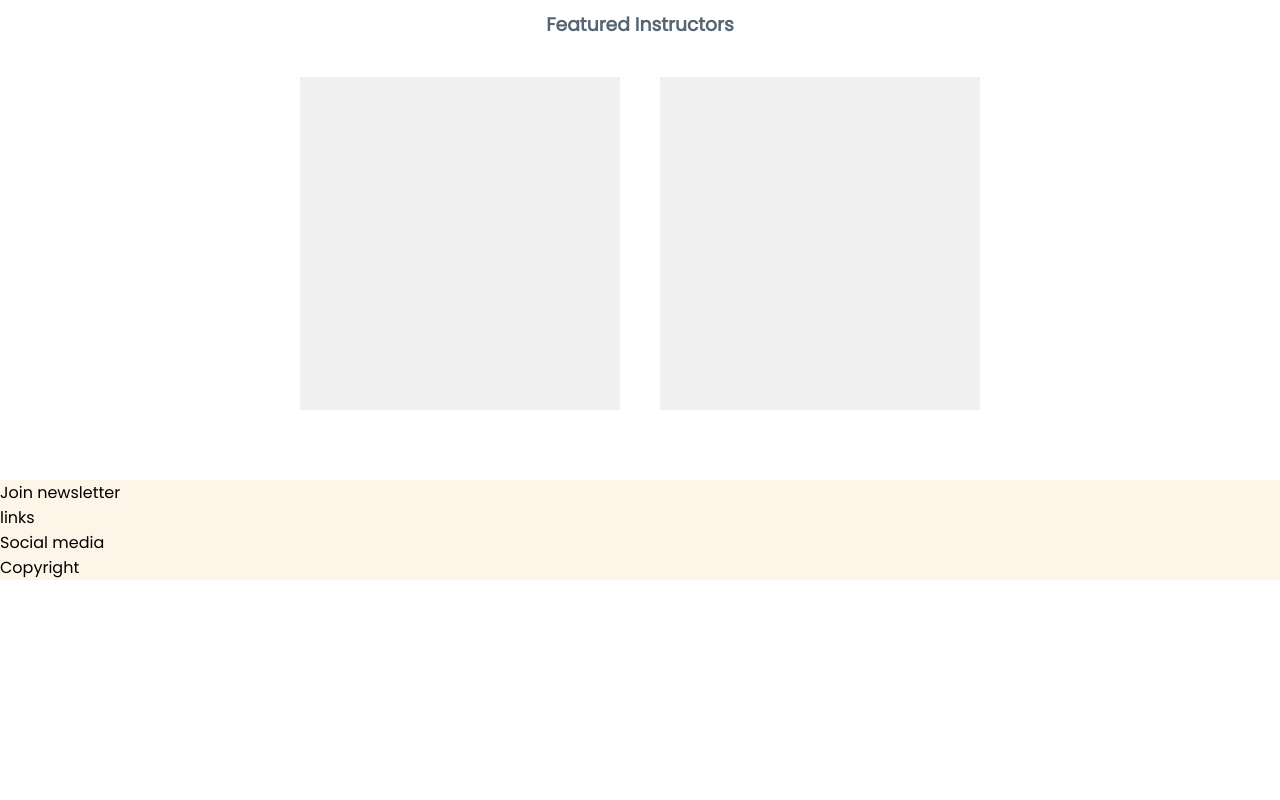
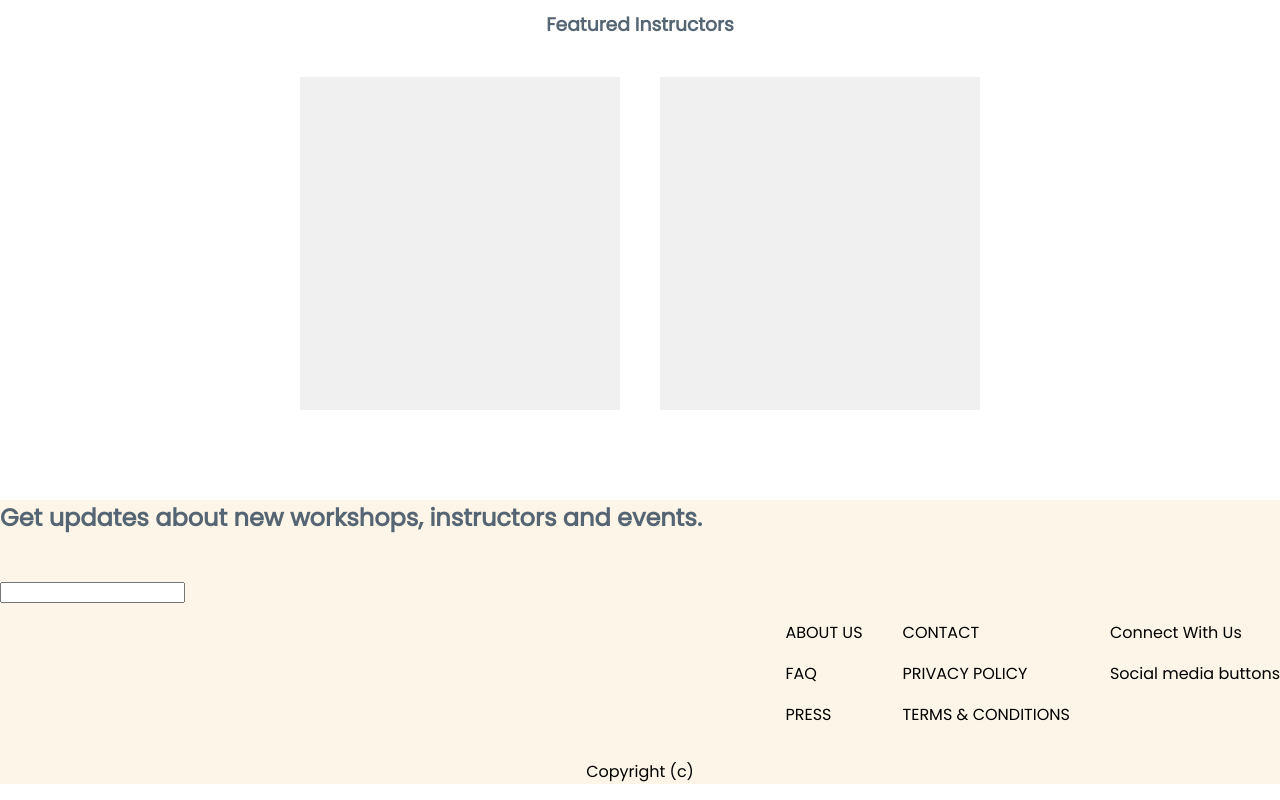
Before and after one commit to jxeer/wakeful-app, a React (Create React App) app: page / in a window 1280 px wide. Shown: the part 925-1725 px from the top of the page. Before the commit the page ends 1505 px from the top, so only its background shows below. Built offline with nearby package versions, Linux system fonts and the light colour scheme.

Commit message:
footer updates

```diff
--- a/src/App.css
+++ b/src/App.css
@@ -77,7 +77,6 @@
 #meditationTitle {
   color: #566573;
   margin: 40px;
-
 }
 
 #meditationSubTitle {
@@ -107,5 +106,15 @@
 
 footer {
   background-color: #fdf5e7;
-  text-align: left;
+
 }
+
+.footer-links {
+  display: flex;
+  flex-direction: row;
+  justify-content: flex-end;
+}
+
+.copyright {
+  text-align: center;
+}
--- a/src/App.js
+++ b/src/App.js
@@ -1,5 +1,6 @@
 import React from 'react';
 import ReactDOM from 'react-dom';
+import logo from './logo.svg';
 import './App.css';
 
 
@@ -55,10 +56,25 @@
           <br />
           <br />
           <footer>
-            Join newsletter <br />
-            links <br />
-            Social media <br />
-            Copyright <br />
+            <h2>Get updates about new workshops, instructors and events.</h2><br />
+            <input type="text" id="email" name="email"></input>
+            <div class="footer-links">
+             <div class="fcolumn1">
+              <ul>ABOUT US</ul>
+              <ul>FAQ</ul>
+              <ul>PRESS</ul>
+            </div>
+            <div class="fcolumn2">
+              <ul>CONTACT</ul>
+              <ul>PRIVACY POLICY</ul>
+              <ul>TERMS & CONDITIONS</ul>
+              </div>
+            <div class="fcolumn3">
+              <ul>Connect With Us</ul>
+              <ul>Social media buttons</ul>
+            </div>
+          </div>
+          <p class="copyright">Copyright (c)</p>
           </footer>
     </div>
   );
```
